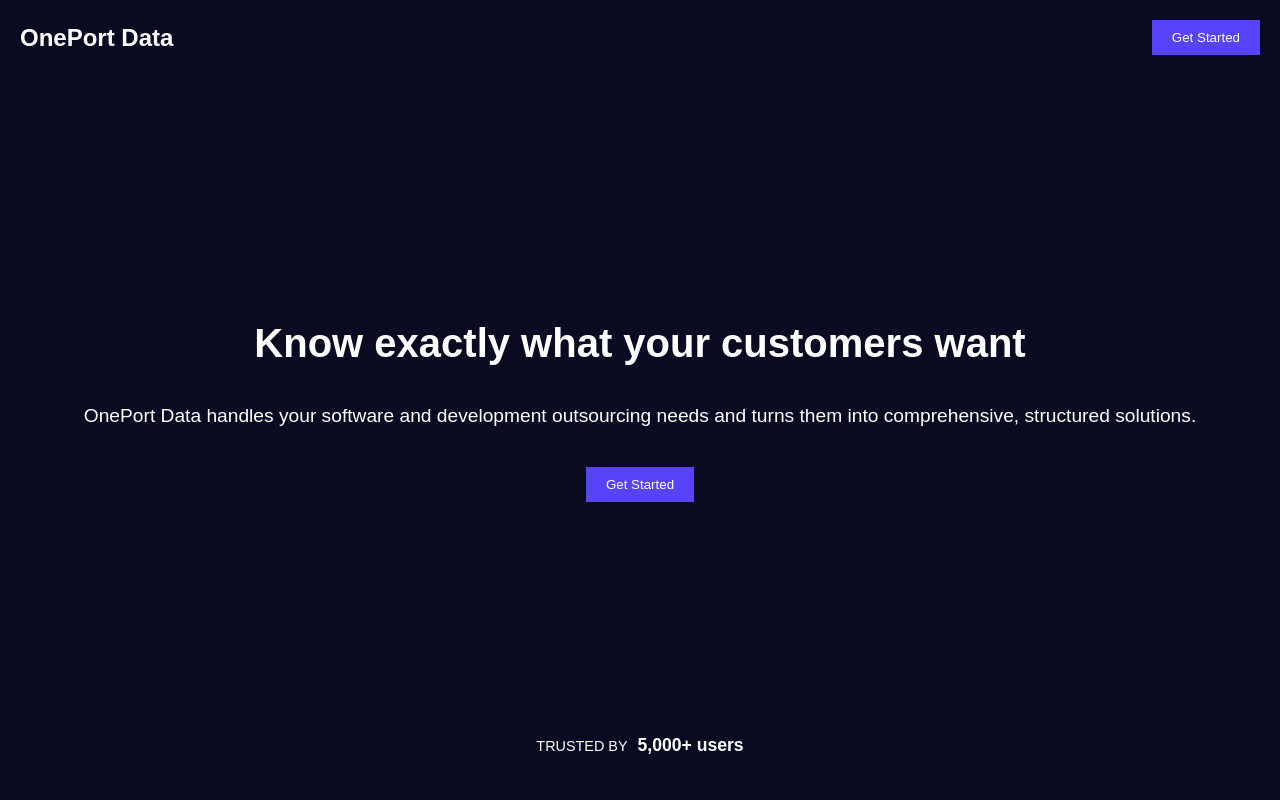
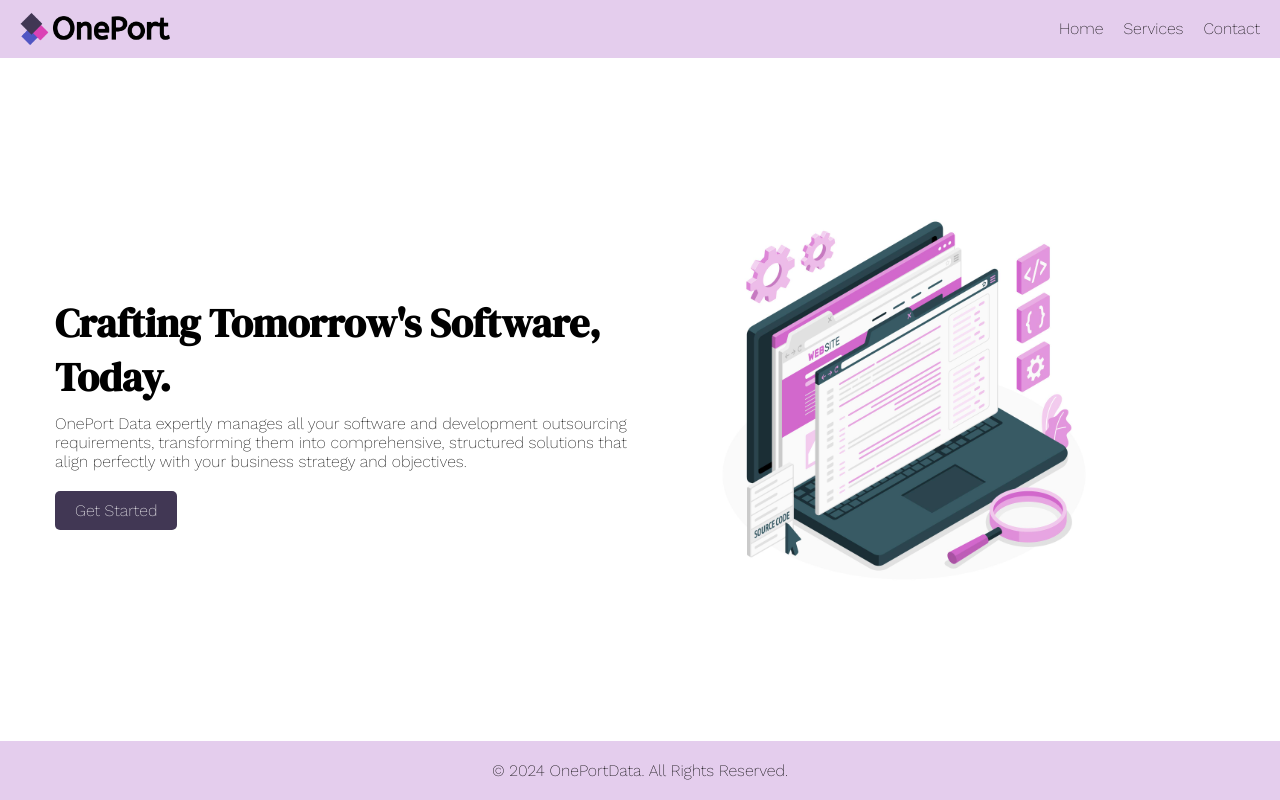
Before and after one commit to jdalwis/OnePort, a plain HTML site: page index.html in a window 1280 px wide. Drawn offline with nearby package versions, Linux system fonts and the light colour scheme.

Commit message:
Updated Website

```diff
--- a/index.html
+++ b/index.html
@@ -3,32 +3,47 @@
   <head>
     <meta charset="UTF-8" />
     <meta name="viewport" content="width=device-width, initial-scale=1.0" />
-    <title>OnePort Data - Your Outsourcing Partner</title>
     <link rel="stylesheet" href="styles.css" />
+    <link rel="icon" type="image/x-icon" href="/img/Logo.png" />
+    <link rel="preconnect" href="https://fonts.googleapis.com" />
+    <link rel="preconnect" href="https://fonts.gstatic.com" crossorigin />
+    <link
+      href="https://fonts.googleapis.com/css2?family=DM+Serif+Display&family=Poppins:ital,wght@1,300&family=Work+Sans:wght@200&display=swap"
+      rel="stylesheet"
+    />
+
+    <title>OnePort</title>
   </head>
   <body>
-    <header>
-      <div class="navbar">
-        <div class="logo">OnePort Data</div>
-        <button id="getStarted">Get Started</button>
+    <div class="container">
+      <header class="header">
+        <img src="img/LogoWithBlackText.png" alt="Your Logo" class="logo" />
+        <nav class="navbar">
+          <ul class="nav-links">
+            <li><a href="home.html">Home</a></li>
+            <li><a href="services.html">Services</a></li>
+            <li><a href="contact.html">Contact</a></li>
+          </ul>
+        </nav>
+      </header>
+      <div class="content">
+        <div class="text-content">
+          <h1>Crafting Tomorrow's Software, Today.</h1>
+          <p>
+            OnePort Data expertly manages all your software and development
+            outsourcing requirements, transforming them into comprehensive,
+            structured solutions that align perfectly with your business
+            strategy and objectives.
+          </p>
+          <button class="button">Get Started</button>
+        </div>
+        <img src="img/mainpic.jpg" alt="Main Picture" class="content-picture" />
       </div>
-    </header>
-    <main>
-      <section class="hero">
-        <h1>Know exactly what your customers want</h1>
-        <p>
-          OnePort Data handles your software and development outsourcing needs
-          and turns them into comprehensive, structured solutions.
-        </p>
-        <button id="getStartedHero">Get Started</button>
-      </section>
-      <footer>
-        <div class="trust">
-          <span>TRUSTED BY</span>
-          <strong>5,000+ users</strong>
+      <footer class="footer">
+        <div class="footer-content">
+          <span> © 2024 OnePortData. All Rights Reserved. </span>
         </div>
       </footer>
-    </main>
-    <script src="script.js"></script>
+    </div>
   </body>
 </html>
--- a/script.js
+++ /dev/null
@@ -1,9 +0,0 @@
-document.getElementById("getStarted").addEventListener("click", function () {
-  alert("Thank you for your interest in OnePort Data!");
-});
-
-document
-  .getElementById("getStartedHero")
-  .addEventListener("click", function () {
-    alert("Thank you for your interest in OnePort Data!");
-  });
--- a/styles.css
+++ b/styles.css
@@ -1,72 +1,141 @@
+/* Add your CSS styles here */
 body,
 html {
   margin: 0;
   padding: 0;
-  font-family: "Arial", sans-serif;
-  background-color: #0a0a23;
-  color: white;
+  font-family: "Arial", sans-serif; /* Substitute for San Francisco */
+  height: 100%;
+  color: black;
+  /*background-image: url("img/WebsiteBackground.png");
+  background-size: 105%;
+  background-repeat: no-repeat;
+  background-position: center center;
+  background-attachment: fixed;*/
+  overflow: hidden;
 }
 
-.navbar {
+.container {
+  display: flex;
+  flex-direction: column;
+  height: 100%;
+}
+
+.header {
   display: flex;
   justify-content: space-between;
   align-items: center;
-  padding: 20px;
+  background-color: #e4cded;
+  padding: 10px 20px; /* Add some padding */
 }
 
 .logo {
-  font-size: 24px;
-  font-weight: bold;
+  width: 150px; /* Adjust as needed */
+  /* Set this to the dimensions of your logo */
 }
 
-button {
-  background-color: #5643fa;
-  color: white;
-  border: none;
-  padding: 10px 20px;
-  cursor: pointer;
-  transition: background-color 0.3s ease;
+h1 {
+  color: black;
+  /*color: #ffffff; /* Lightest provided color for contrast */
+  font-size: 2.5em; /* Adjust as needed */
+  font-family: "DM Serif Display", serif;
+  margin-bottom: 0px;
+  padding-left: 35px;
 }
 
-button:hover {
-  background-color: #4136d9;
+p {
+  color: black;
+  /*color: #c2d9ff; /* Lightest provided color for contrast */
+  font-size: 16px; /* Adjust as needed */
+  margin-bottom: 20px;
+  font-family: "Work Sans", sans-serif;
+  margin-top: 10px;
+  padding-left: 35px;
 }
 
-.hero {
-  display: flex;
-  flex-direction: column;
-  align-items: center;
-  justify-content: center;
-  height: 80vh;
-  text-align: center;
+.button {
+  background-color: #413754; /* Button color */
+  color: white;
+  padding: 10px 20px;
+  border: none;
+  border-radius: 5px;
+  font-size: 1em;
+  cursor: pointer;
+  outline: none;
+  font-family: "Work Sans", sans-serif;
+  margin-left: 35px;
 }
 
-.hero h1 {
-  font-size: 2.5em;
-  margin-bottom: 20px;
+.trust-sign {
+  display: flex;
+  align-items: center;
+  margin-top: 20px;
 }
 
-.hero p {
-  font-size: 1.2em;
-  margin-bottom: 40px;
+.trust-logo {
+  width: 50px; /* Adjust as needed */
+  margin-right: 10px;
 }
 
-footer {
-  padding: 20px;
-  text-align: center;
+/* Responsive adjustments */
+@media (max-width: 768px) {
+  .header,
+  .content {
+    padding: 10px;
+  }
+  h1 {
+    font-size: 2em;
+  }
 }
 
-.trust {
-  display: flex;
-  justify-content: center;
-  align-items: center;
+.footer {
+  background-color: #e4cded; /* Dark background for the footer */
+  color: black; /* Light text color for contrast */
+  text-align: center;
+  padding: 20px 0;
+  position: relative;
+  bottom: 0;
+  width: 100%;
+  font-family: "Work Sans", sans-serif;
 }
 
-.trust span {
-  margin-right: 10px;
-  font-size: 0.9em;
+.footer-content {
+  max-width: 960px;
+  margin: 0 auto;
 }
 
-.trust strong {
-  font-size: 1.1em;
+.nav-links {
+  list-style: none; /* Removes the default list styling */
+  display: flex; /* This will display the list items in a row */
+  margin: 0;
+  padding: 0;
 }
+
+.nav-links li {
+  margin-left: 20px; /* Adds space between the links */
+}
+
+.nav-links a {
+  text-decoration: none;
+  color: black; /* Change the color as needed */
+  font-size: 1em;
+  font-family: "Work Sans", sans-serif;
+}
+
+.content-picture {
+  width: 30%;
+  height: auto;
+  margin-right: 170px;
+}
+
+.text-content {
+  max-width: 50%;
+}
+
+.content {
+  text-align: left;
+  flex-grow: 1;
+  display: flex;
+  align-items: center; /* Align vertically */
+  justify-content: space-between; /* Add space between the text and the image */
+  padding: 20px;
+}
```
Also changed, not shown: contact.html (added), img/DataStack.png (added), img/LogoWithBlackText.png (added), img/mainpic.jpg (added), services.html (added), 1 other file.
